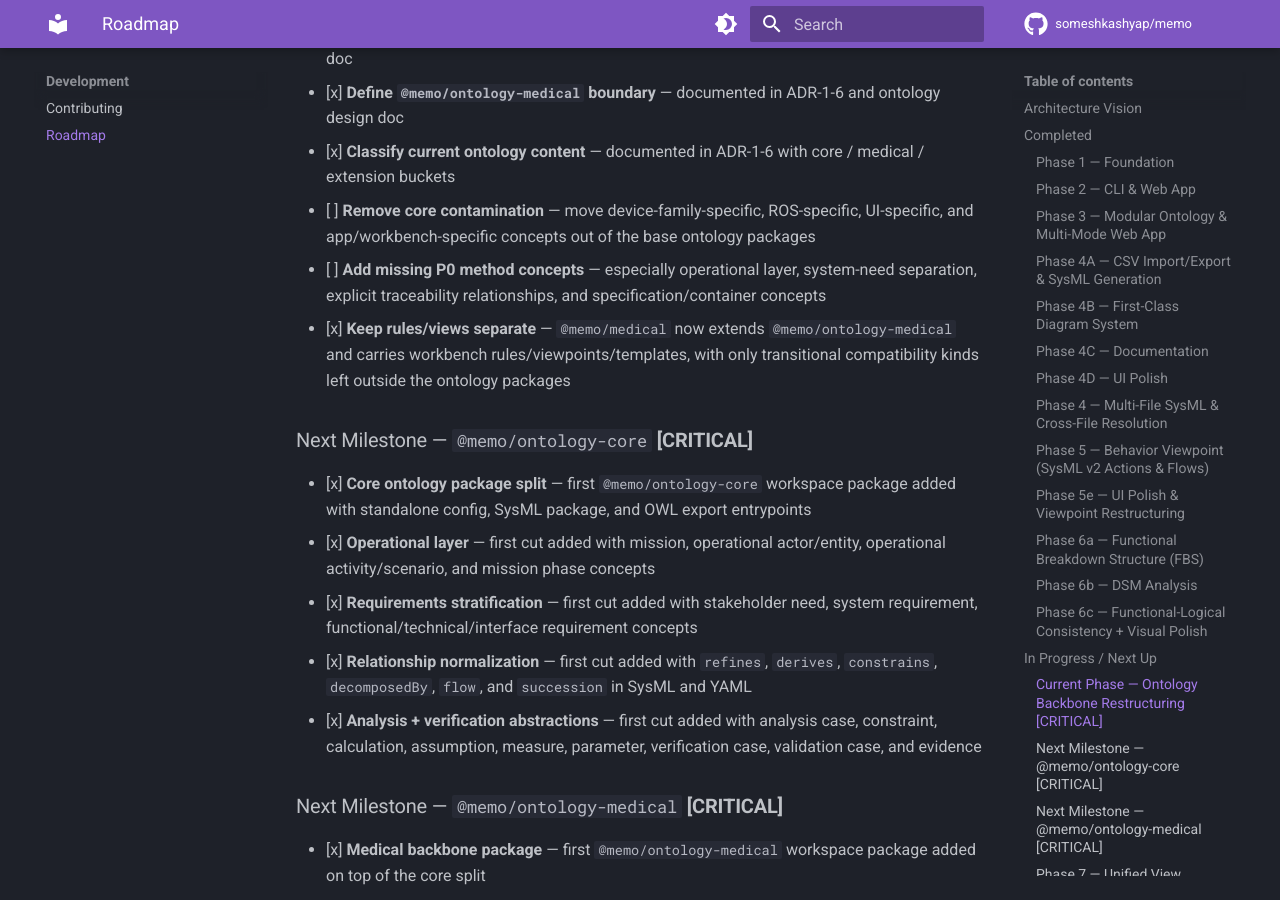
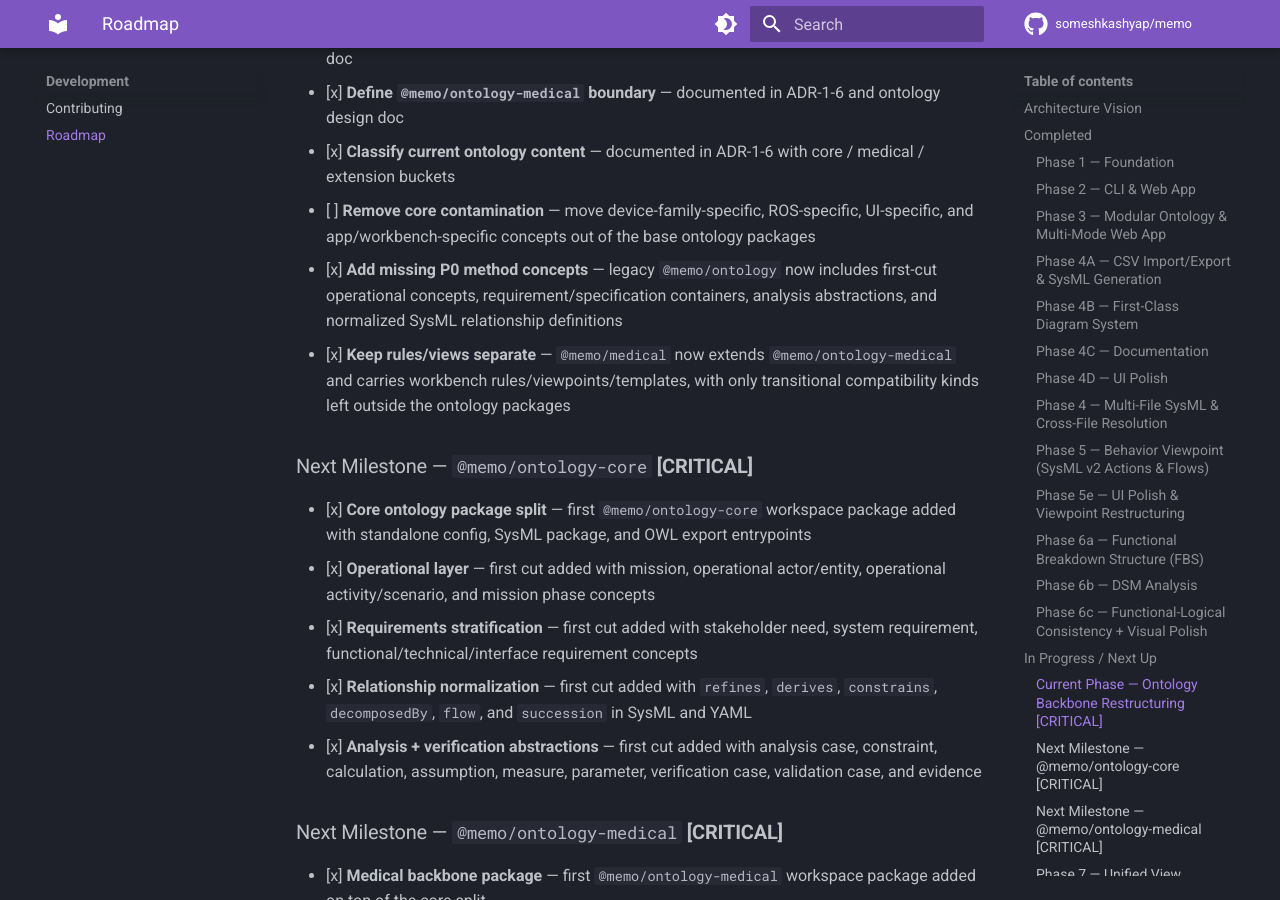
Before and after one commit to memoarchitect/memo-architect, an MkDocs documentation site: the page built from docs/development/roadmap.md, in a window 1280 px wide and 900 px high, scrolled down 5121 px. Built offline with MkDocs 1.6.1 and Material for MkDocs 9.7.7, drawn with Linux system fonts in a browser that asks for light colours; comment, search, counter and statistics services are not loaded.

Commit message:
Add missing ontology P0 concepts

```diff
--- a/docs/development/roadmap.md
+++ b/docs/development/roadmap.md
@@ -156,7 +156,7 @@ Refactor the ontology roadmap so MEMO has a clean base ontology plus a standards
 - [x] **Define `@memo/ontology-medical` boundary** — documented in ADR-1-6 and ontology design doc
 - [x] **Classify current ontology content** — documented in ADR-1-6 with core / medical / extension buckets
 - [ ] **Remove core contamination** — move device-family-specific, ROS-specific, UI-specific, and app/workbench-specific concepts out of the base ontology packages
-- [ ] **Add missing P0 method concepts** — especially operational layer, system-need separation, explicit traceability relationships, and specification/container concepts
+- [x] **Add missing P0 method concepts** — legacy `@memo/ontology` now includes first-cut operational concepts, requirement/specification containers, analysis abstractions, and normalized SysML relationship definitions
 - [x] **Keep rules/views separate** — `@memo/medical` now extends `@memo/ontology-medical` and carries workbench rules/viewpoints/templates, with only transitional compatibility kinds left outside the ontology packages
 
 ### Next Milestone — `@memo/ontology-core` **[CRITICAL]**
```
Also changed, not shown: 5 other files.
